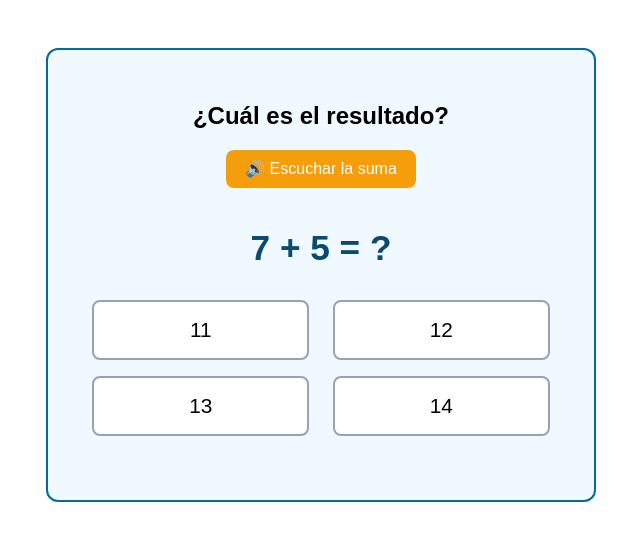
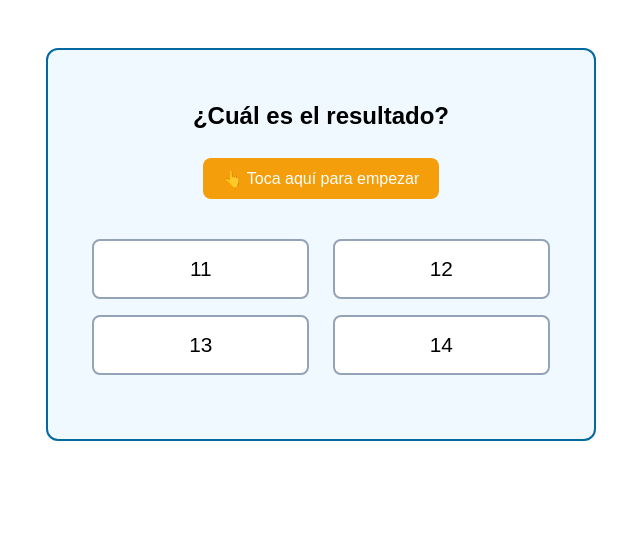
Before and after one commit to miancuve200-cpu/sumar.py, a plain HTML site: page index.html in a window 1280 px wide. Shown: the whole page, without its empty margins (319-959 px from the left). Drawn offline with Linux system fonts and the light colour scheme.

Commit message:
Update index.html

```diff
--- a/index.html
+++ b/index.html
@@ -14,14 +14,16 @@
         .incorrecta { border-color: #ef4444; background: #fee2e2; color: #b91c1c; }
         #mensaje { margin-top: 1.5rem; font-size: 1.4rem; font-weight: bold; }
         #siguiente { margin-top: 1.2rem; background: #2563eb; color: white; border: none; padding: 0.8rem 1.5rem; border-radius: 8px; cursor: pointer; display: none; font-size: 1rem; }
-        #btnVoz { background: #f59e0b; color: white; border: none; padding: 0.6rem 1.2rem; border-radius: 8px; cursor: pointer; margin-bottom: 1rem; font-size: 1rem; }
+        #btnIniciar, #btnVoz { background: #f59e0b; color: white; border: none; padding: 0.7rem 1.2rem; border-radius: 8px; cursor: pointer; margin: 0.5rem; font-size: 1rem; }
     </style>
 </head>
 <body>
     <div class="caja">
         <h2>¿Cuál es el resultado?</h2>
-        <button id="btnVoz" onclick="leerSuma()">🔊 Escuchar la suma</button>
-        <div class="operacion" id="mostrarSuma">7 + 5 = ?</div>
+        <!-- Botón para activar la voz por primera vez -->
+        <button id="btnIniciar" onclick="activarVoz()">👆 Toca aquí para empezar</button>
+        <button id="btnVoz" onclick="leerSuma()" style="display:none;">🔊 Escuchar la suma</button>
+        <div class="operacion" id="mostrarSuma"></div>
 
         <button class="opcion" onclick="comprobar(this, 11)">11</button>
         <button class="opcion" onclick="comprobar(this, 12)">12</button>
@@ -42,18 +44,25 @@
         ];
 
         let indice = 0;
+        let vozActiva = false;
 
         function hablar(texto) {
-            // Detener cualquier voz anterior
             window.speechSynthesis.cancel();
             const voz = new SpeechSynthesisUtterance(texto);
             voz.lang = "es-ES";
-            voz.rate = 0.9; // Velocidad normal
+            voz.rate = 0.9;
             window.speechSynthesis.speak(voz);
         }
 
+        function activarVoz() {
+            vozActiva = true;
+            document.getElementById('btnIniciar').style.display = 'none';
+            document.getElementById('btnVoz').style.display = 'inline-block';
+            cargarSuma();
+        }
+
         function leerSuma() {
-            hablar(ejercicios[indice].suma);
+            if(vozActiva) hablar(ejercicios[indice].suma);
         }
 
         function cargarSuma() {
@@ -67,11 +76,11 @@
             });
             document.getElementById('mensaje').textContent = '';
             document.getElementById('siguiente').style.display = 'none';
-            // Lee automáticamente al cambiar de ejercicio
-            hablar(`Ejercicio: ${dato.suma}`);
+            if(vozActiva) hablar(`Ejercicio: ${dato.suma}`);
         }
 
         function comprobar(botonElegido, valor) {
+            if(!vozActiva) return;
             const correcta = ejercicios[indice].respuestaBuena;
             document.querySelectorAll('.opcion').forEach(b => b.disabled = true);
 
@@ -97,9 +106,6 @@
             indice = (indice + 1) % ejercicios.length;
             cargarSuma();
         }
-
-        // Iniciar y leer la primera suma
-        cargarSuma();
     </script>
 </body>
 </html>
```
